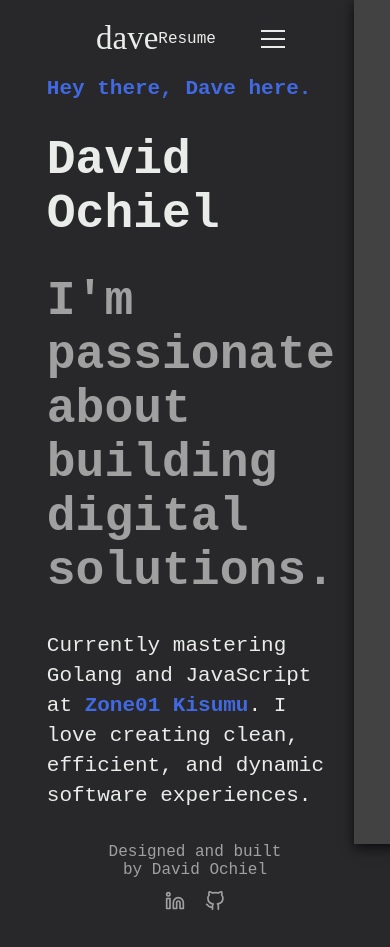
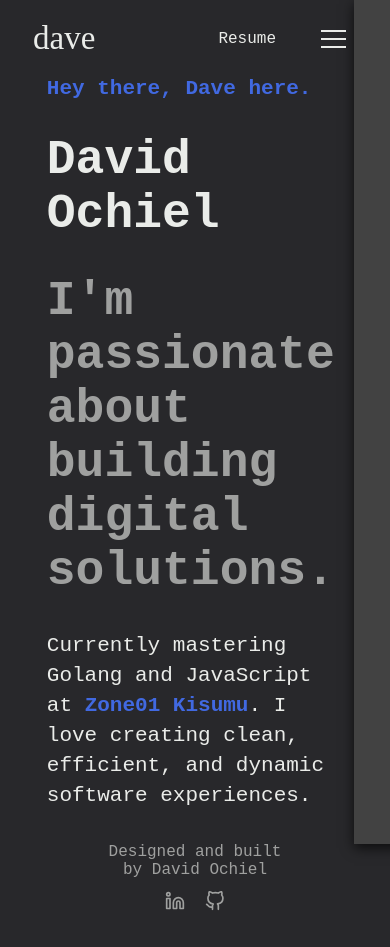
Before and after one commit to nguonodave/v2-ng, a React (Vite) app: page / in a window 390 px wide. Built offline with nearby package versions, Linux system fonts and the light colour scheme.

Commit message:
feat(CSS): change navbar padding on phone screens

```diff
--- a/src/index.css
+++ b/src/index.css
@@ -50,6 +50,12 @@ body {
     height: var(--nav-height);
     padding: var(--nav-padding);
     background-color: var(--primary-background-black);
+}
+
+@media screen and (max-width: 690px) {
+    .navbar {
+        padding: 0 33px;
+    }
 }
 
 .navbar .top-menu {
```
